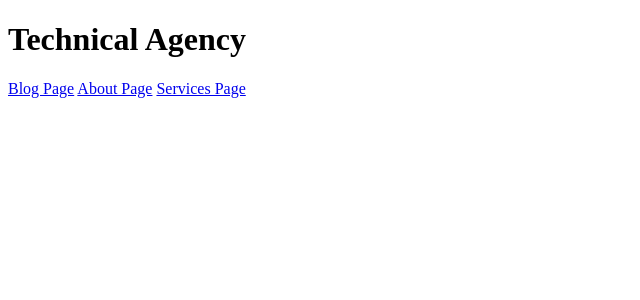
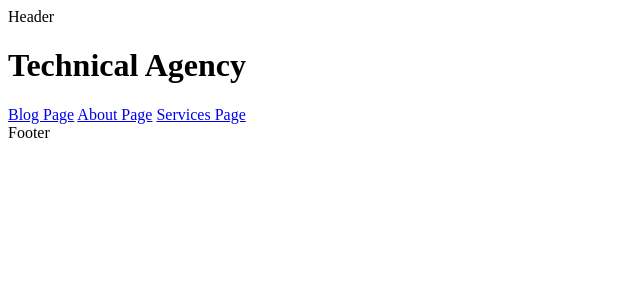
Before and after one commit to Hamza160/nextjs-tut, a Next.js app: page / in a window 1280 px wide. Shown: the top 300 px of the page, without its empty margins (0-640 px from the left). Built offline with nearby package versions, Linux system fonts and the light colour scheme.

Commit message:
Layouts & Nested Layouts Done

```diff
--- a/src/app/layout.tsx
+++ b/src/app/layout.tsx
@@ -1,6 +1,7 @@
 import React from "react";
+import {Metadata} from "next";
 
-export const metadata = {
+export const metadata: Metadata = {
   title: 'Next.js',
   description: 'Generated by Next.js',
 }
@@ -12,7 +13,11 @@ export default function RootLayout({
 }) {
   return (
     <html lang="en" suppressHydrationWarning>
-      <body>{children}</body>
+      <body>
+      <header>Header</header>
+      {children}
+      <footer>Footer</footer>
+      </body>
     </html>
   )
 }
```
Also changed, not shown: src/app/services/layout.tsx (added, +10 -0 lines).
